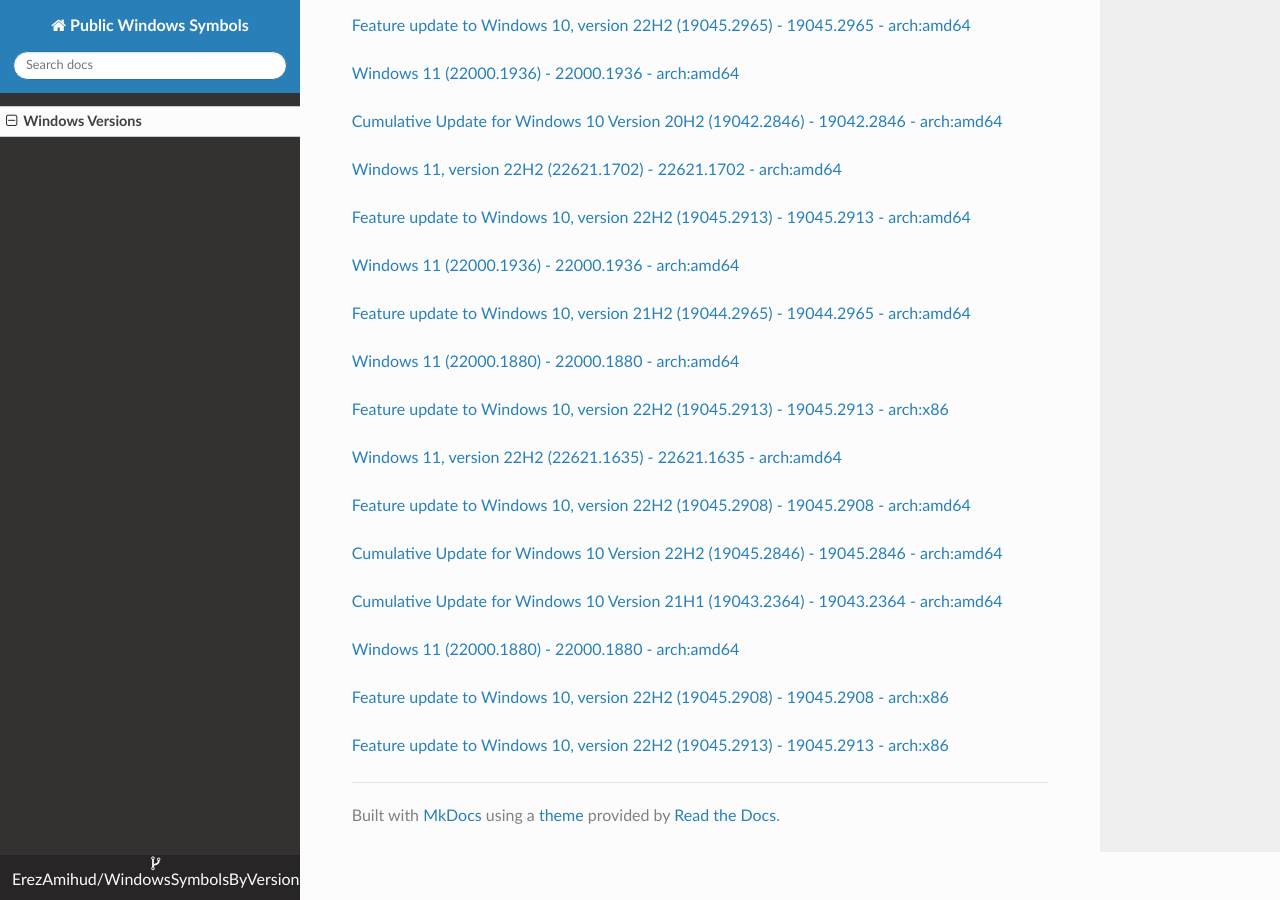
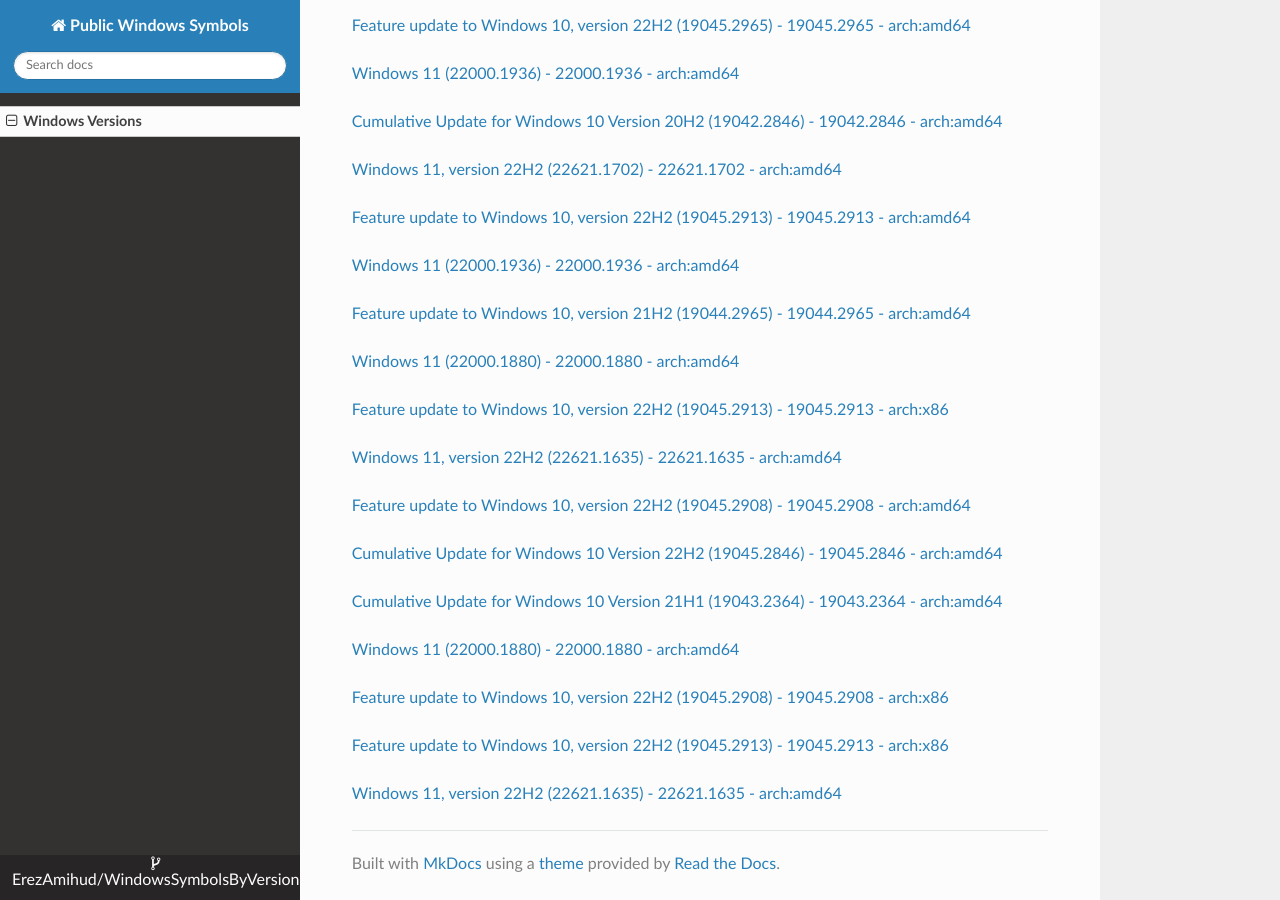
Before and after one commit to ErezAmihud/WindowsSymbolsByVersion, an MkDocs documentation site: the page built from docs/index.md, in a window 1280 px wide and 900 px high, scrolled down 32621 px. Built offline with MkDocs 1.6.1, drawn with Linux system fonts in a browser that asks for light colours; nearby versions of some CDN libraries.

Commit message:
Automated commit, add manifest for 23665cc3-1efb-4a79-a29f-d370e8d043fe

```diff
--- a/docs/index.md
+++ b/docs/index.md
@@ -1882,3 +1882,6 @@
 
 
 [Feature update to Windows 10, version 22H2 (19045.2913) - 19045.2913 - arch:x86](https://github.com/ErezAmihud/WindowsSymbolsByVersion/blob/main/manifests/08b3c017-0b84-4d77-8914-6c123a8a0f77.manifest)
+
+
+[Windows 11, version 22H2 (22621.1635) - 22621.1635 - arch:amd64](https://github.com/ErezAmihud/WindowsSymbolsByVersion/blob/main/manifests/23665cc3-1efb-4a79-a29f-d370e8d043fe.manifest)
```
Also changed, not shown: process_builds.json (+1 -1 lines).
